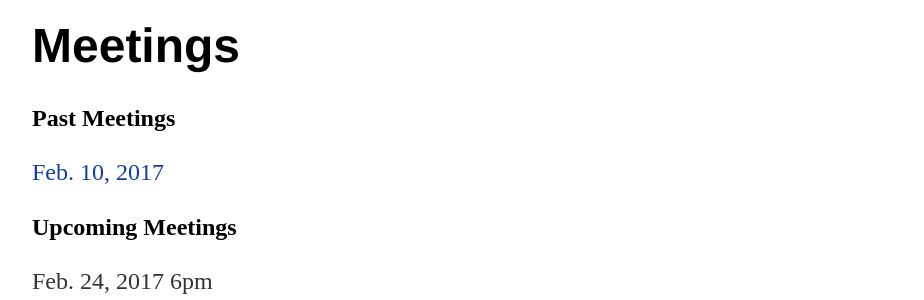
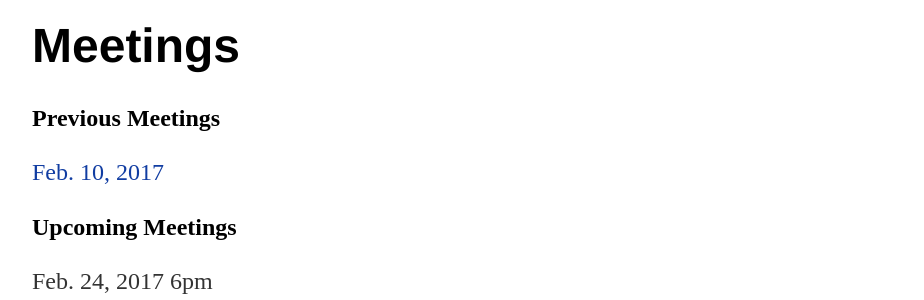
Before and after one commit to vbahole23/vbahole23.github.io, a Jekyll site: the page built from meetings/index.md, in a window 1280 px wide. Shown: the part 457-757 px from the top of the page, without its empty margins (160-1084 px from the left). Built offline with Jekyll 4.4.1, drawn with Linux system fonts in a browser that asks for light colours.

Commit message:
Update index.md

```diff
--- a/meetings/index.md
+++ b/meetings/index.md
@@ -3,7 +3,7 @@ layout: default
 title: Meetings
 ---
 #	{{ page.title }}
-## Past Meetings
+## Previous Meetings
 [Feb. 10, 2017](/zig_minutes021017.docx)
 
 ##	Upcoming Meetings
```
